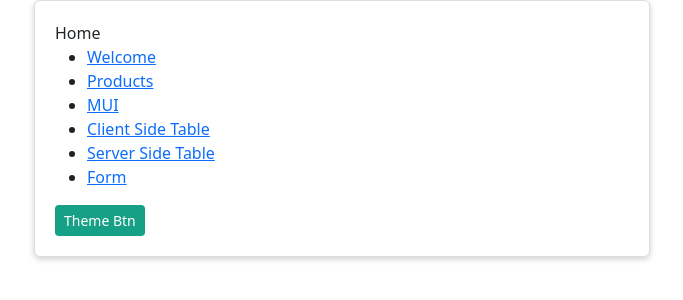
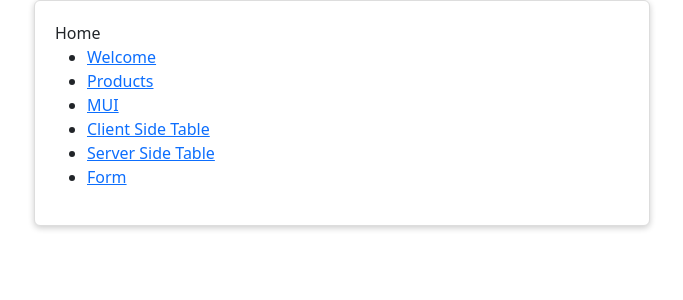
Before and after one commit to bungdanar/react-starter-18, a React (Create React App) app: page / in a window 1280 px wide. Shown: the top 300 px of the page, without its empty margins (298-981 px from the left). Built offline with nearby package versions, Linux system fonts and the light colour scheme.

Commit message:
chore: Clean home page

```diff
--- a/src/pages/home/Home.tsx
+++ b/src/pages/home/Home.tsx
@@ -1,5 +1,4 @@
 import { Link } from 'react-router-dom'
-import CustomButton from '../../components/custom-button/CustomButton'
 import CustomCard from '../../components/custom-card/CustomCard'
 
 export default function Home() {
@@ -30,9 +29,6 @@
               </li>
             </ul>
           </div>
-          <div>
-            <CustomButton>Theme Btn</CustomButton>
-          </div>
         </CustomCard>
       </div>
     </div>
```
